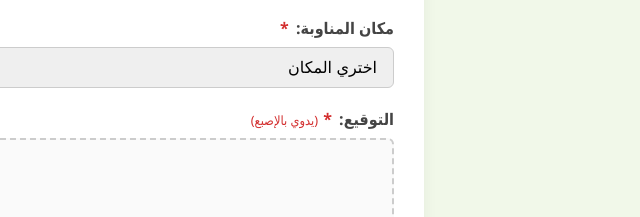
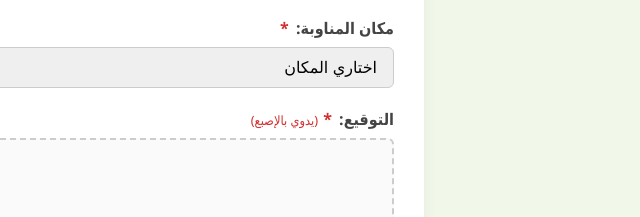
Before and after one commit to Jouddd20/Gel, a plain HTML site: page index.html in a window 1280 px wide. Shown: the part 471-688 px from the top of the page, 571-1211 px from the left. Drawn offline with Linux system fonts and the light colour scheme.

Commit message:
Change option text from 'اختري' to 'اختاري'

```diff
--- a/index.html
+++ b/index.html
@@ -211,7 +211,7 @@
             <div class="form-group">
                 <label for="duty-location">مكان المناوبة: <span class="required-star">*</span></label>
                 <select id="duty-location">
-                    <option value="">اختري المكان</option>
+                    <option value="">اختاري المكان</option>
                     <option value="الممر الرئيسي">الممر الرئيسي</option>
                     <option value="ممر سادس">ممر سادس</option>
                 </select>
```
